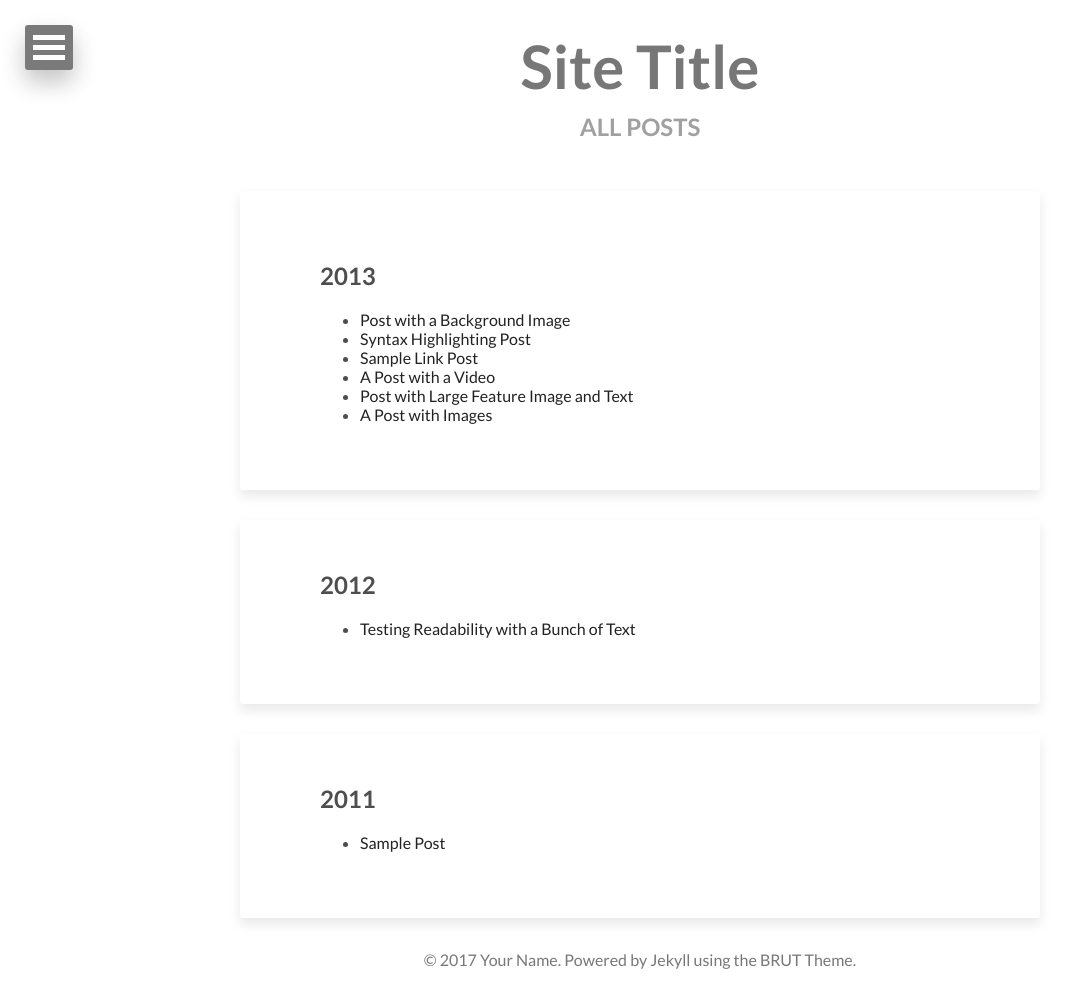
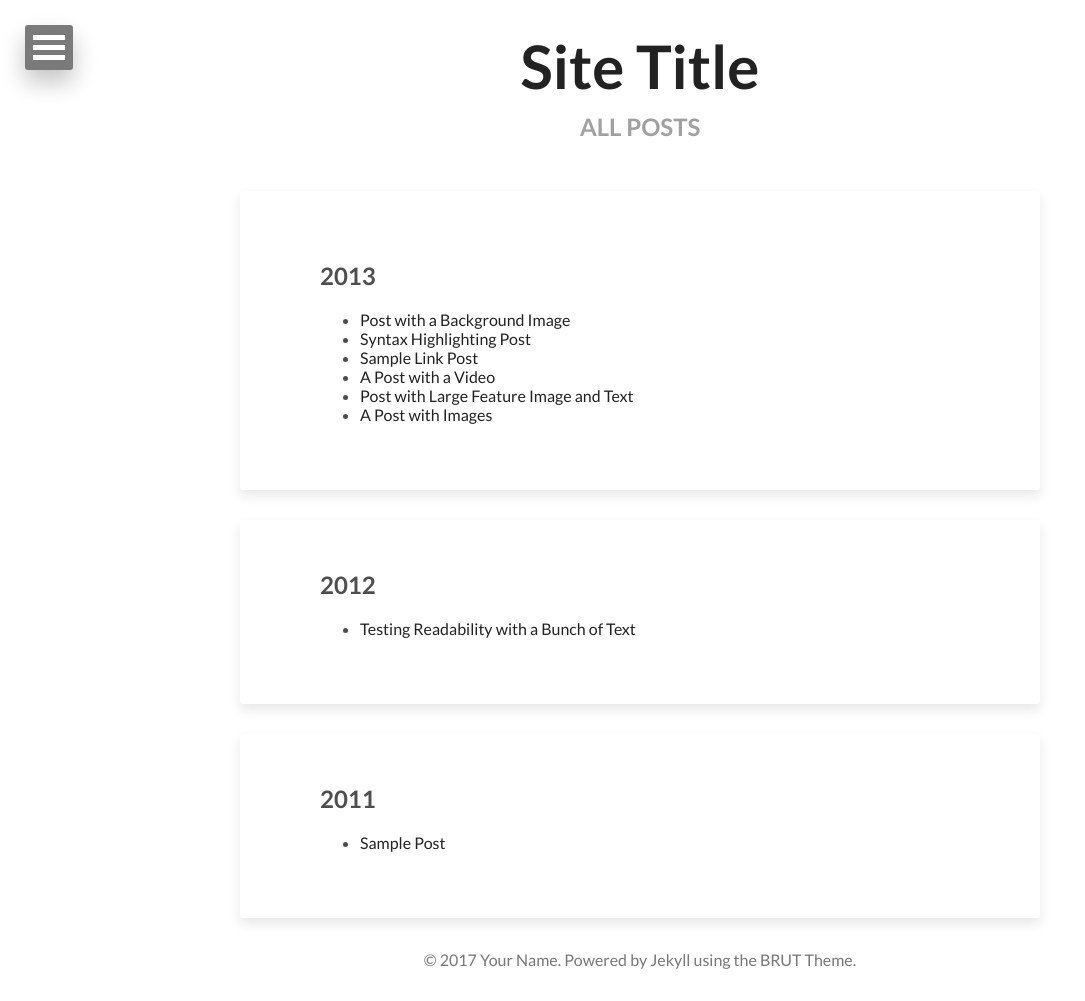
Before and after one commit to yongmin-park/brtlst-jekyll-theme, a Jekyll site: the page built from posts/index.html, in a window 1280 px wide. Shown: the whole page, without its empty margins (0-1085 px from the left). Built offline with Jekyll 4.4.1, drawn with Linux system fonts in a browser that asks for light colours; nearby versions of some CDN libraries.

Commit message:
Changed title color without feature image

```diff
--- a/_sass/_page.scss
+++ b/_sass/_page.scss
@@ -65,7 +65,7 @@ body {
 		margin: 10px 20px;
 		font-weight: 700;
 		@include font-rem(32);
-		color: lighten($base-color,20);
+		color: $link-color;
 
 		@media #{$medium} {
 			@include font-rem(48);
```
